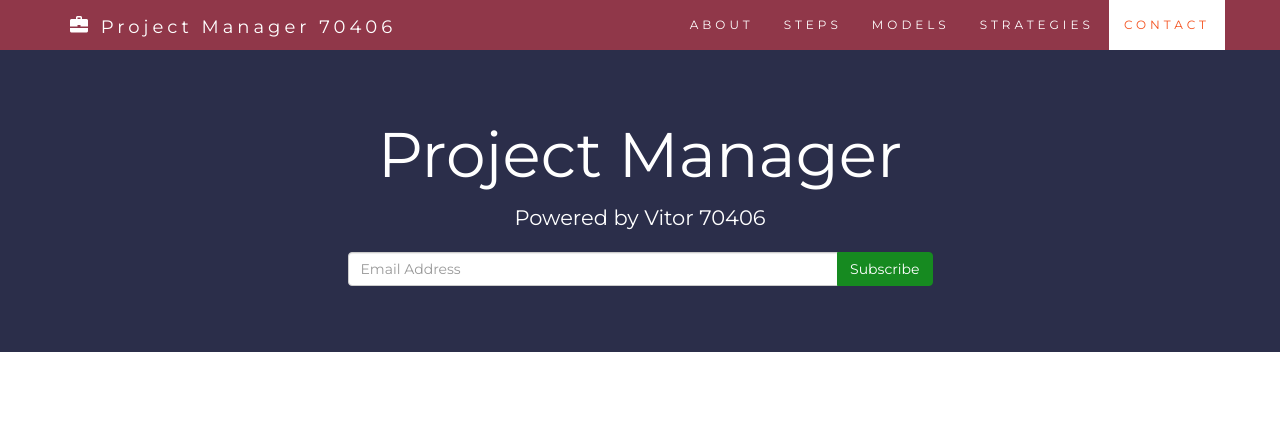
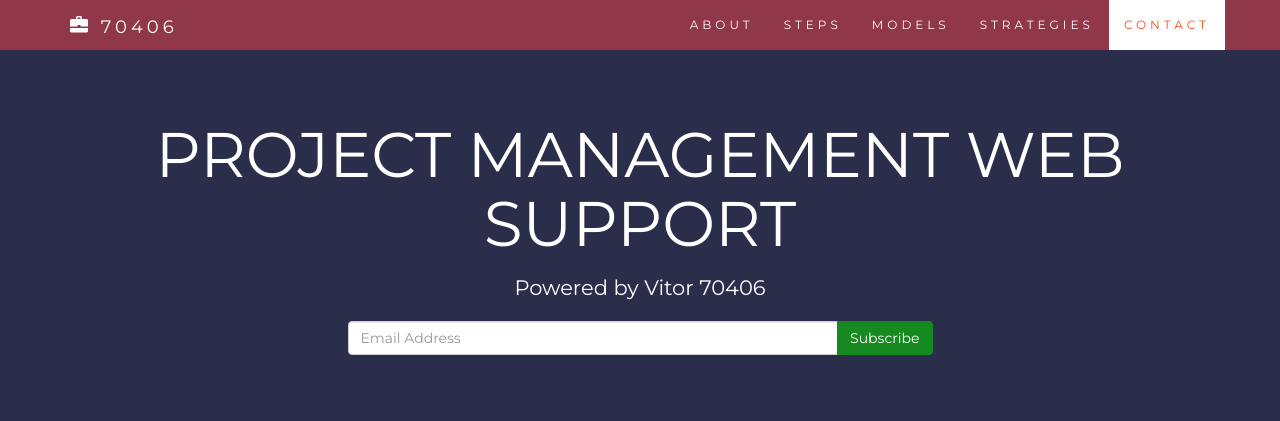
Before and after one commit to Vitor-Volpini98/Project-Manager-70406, a plain HTML site: page index.html in a window 1280 px wide. Shown: the top 421 px of the page. Drawn offline with nearby package versions, Linux system fonts and the light colour scheme.

Commit message:
Update index.html

```diff
--- a/index.html
+++ b/index.html
@@ -6,7 +6,7 @@
     <link rel="icon" type="image/png" sizes="32x32" href="favicon_io/favicon-32x32.png">
     <link rel="icon" type="image/png" sizes="16x16" href="favicon_io/favicon-16x16.png">
     <link rel="manifest" icon="favicon" href="favicon_io/site.webmanifest">
-    <title>PROJECT MANAGER 70406</title>
+    <title>PROJ-MANAGEMENT-70406</title>
     <meta charset="utf-8" />
     <meta name="viewport" content="width=device-width, initial-scale=1" />
     <link
@@ -42,7 +42,7 @@
             <span class="icon-bar"></span>
             <span class="icon-bar"></span>
           </button>
-          <a class="navbar-brand" href="#myPage"><span class="glyphicon glyphicon-briefcase"></span> Project Manager 70406 </a>
+          <a class="navbar-brand" href="#myPage"><span class="glyphicon glyphicon-briefcase"></span> 70406 </a>
         </div>
         <div class="collapse navbar-collapse" id="myNavbar">
           <ul class="nav navbar-nav navbar-right">
@@ -57,7 +57,7 @@
     </nav>
 
     <div class="jumbotron text-center">
-      <h1>Project Manager</h1>
+      <h1>PROJECT MANAGEMENT WEB SUPPORT</h1>
       <p>Powered by Vitor 70406</p>
       <div class="col-xs-3">
       </div>
```
